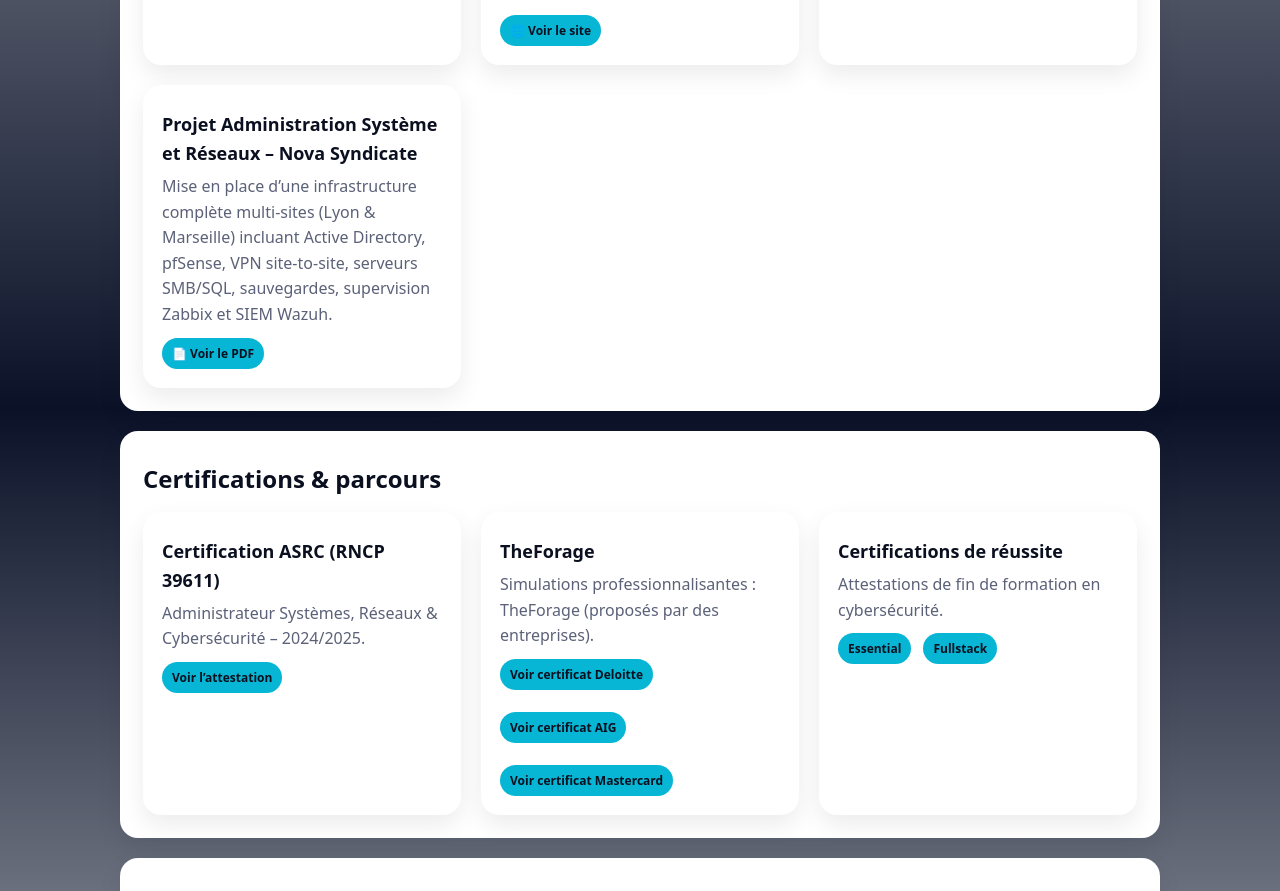
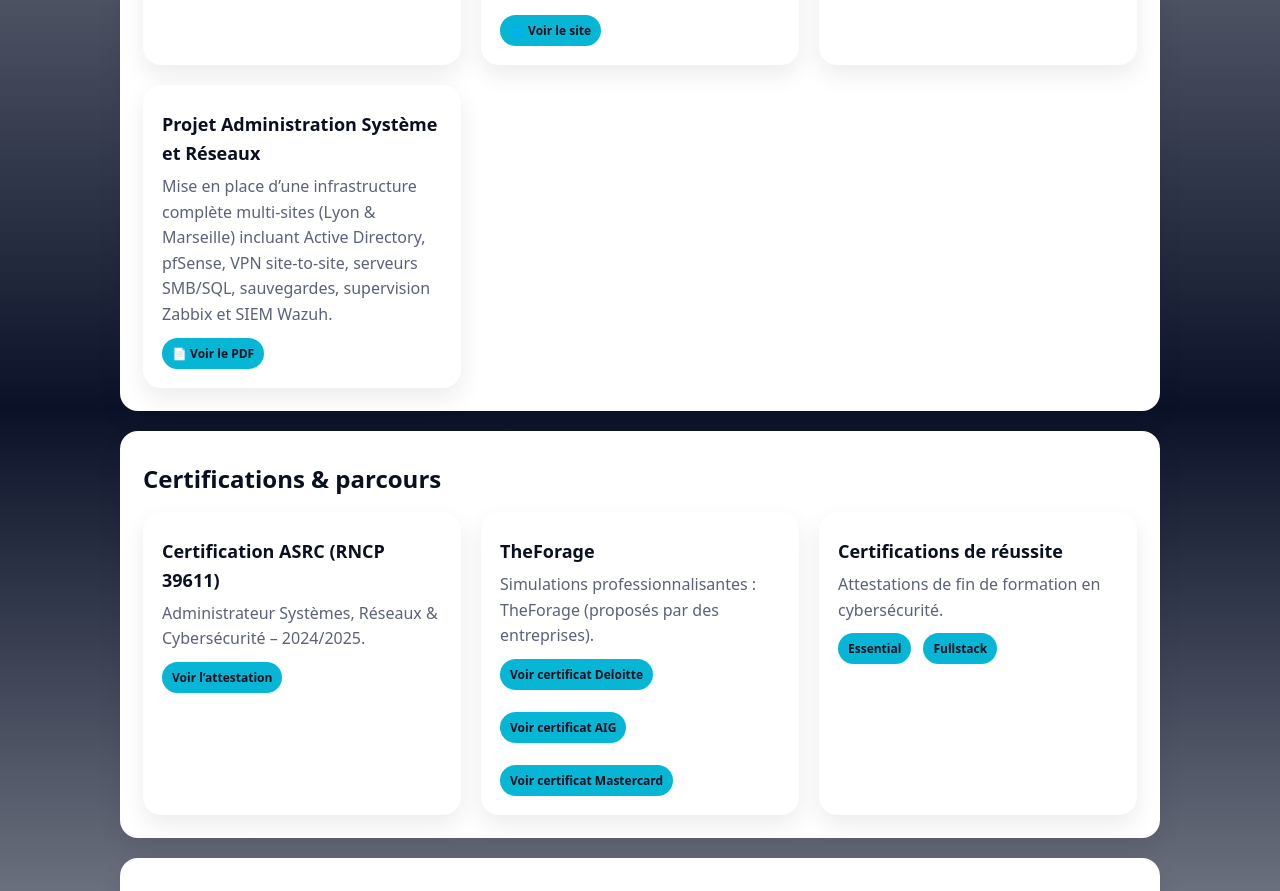
Before and after one commit to Cedric-TEYC/Cedric-TEYC.github.io, a plain HTML site: page index.html in a window 1280 px wide. Shown: the part 1048-1939 px from the top of the page. Drawn offline with Linux system fonts and the light colour scheme.

Commit message:
Update index.html

```diff
--- a/index.html
+++ b/index.html
@@ -98,7 +98,7 @@
         </article>
 
         <article class="card panel">
-          <h3>Projet Administration Système et Réseaux – Nova Syndicate</h3>
+          <h3>Projet Administration Système et Réseaux</h3>
           <p>Mise en place d’une infrastructure complète multi-sites (Lyon & Marseille) incluant Active Directory, pfSense, VPN site-to-site, serveurs SMB/SQL, sauvegardes, supervision Zabbix et SIEM Wazuh.</p>
           <a class="tag" href="https://cedric-teyc.github.io/Downloads/Administration_Système_et_Réseaux.pdf" target="_blank" rel="noopener">📄 Voir le PDF</a>
         </article>
```
